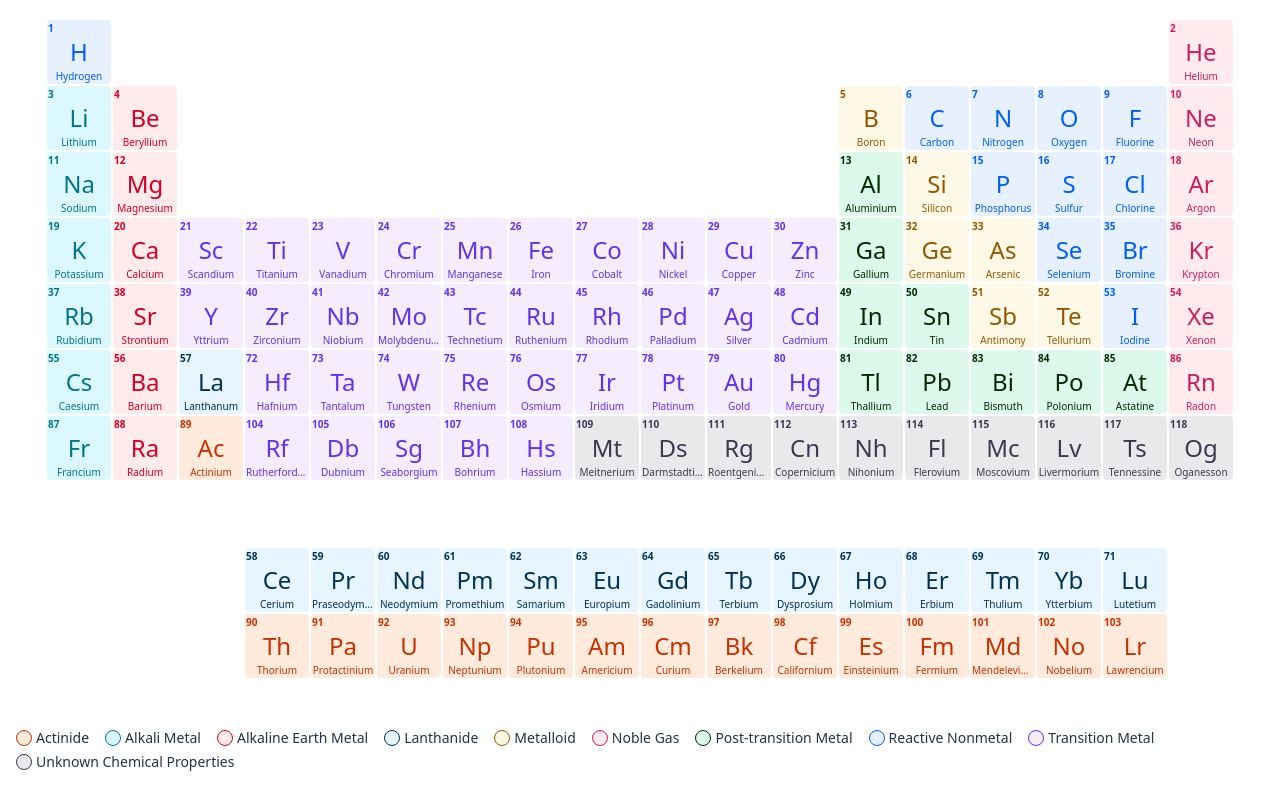
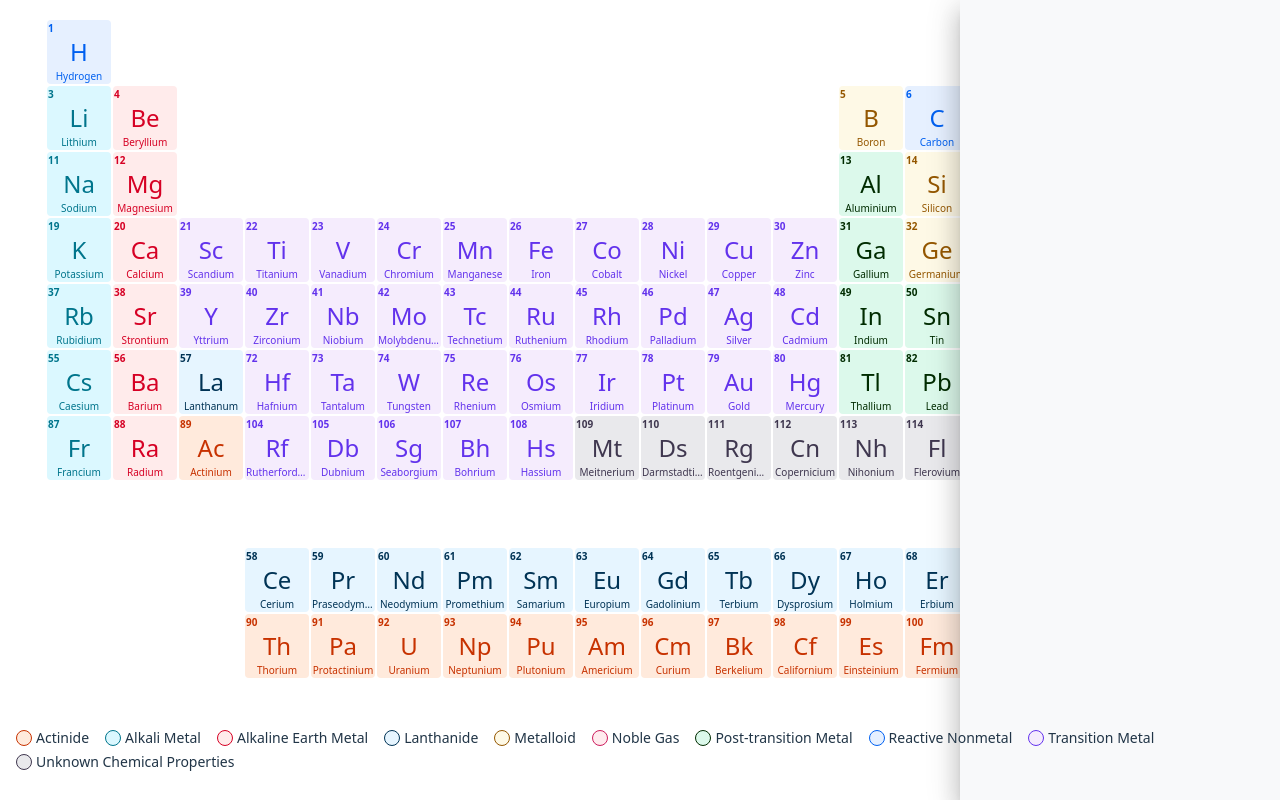
Before and after one commit to Mizumono/periodic-table, a React (Vite) app: page / in a window 1280 px wide. Built offline with nearby package versions, Linux system fonts and the light colour scheme.

Commit message:
fix: resolve deployment issues

```diff
--- a/src/App.tsx
+++ b/src/App.tsx
@@ -24,7 +24,7 @@ function App() {
         onSelectCategory={setActiveCategory}
         onSelectElement={setSelectedElement}
       />
-      {/* <ElementDetails element={selectedElement} /> */}
+      <ElementDetails element={selectedElement} />
       <Filters activeCategory={activeCategory} onSelectCategory={setActiveCategory} />
     </div>
   )
```
